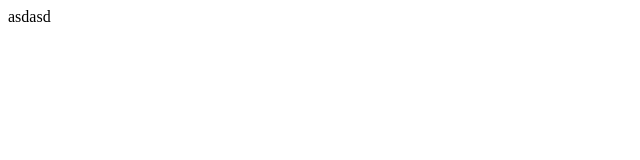
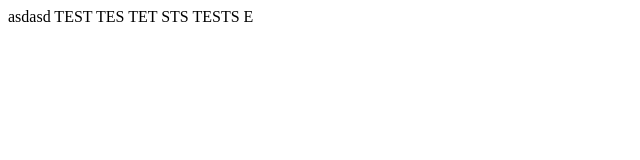
Before and after one commit to Youssfhazem1221/Coursera-test, a plain HTML site: page index.html in a window 1280 px wide. Shown: the whole page, without its empty margins (0-640 px from the left). Drawn offline with Linux system fonts and the light colour scheme.

Commit message:
Update index.html

```diff
--- a/index.html
+++ b/index.html
@@ -7,5 +7,11 @@
 </head>
 <body>
     asdasd
+    TEST
+    TES
+    TET
+    STS
+    TESTS
+    E
 </body>
 </html>
```
